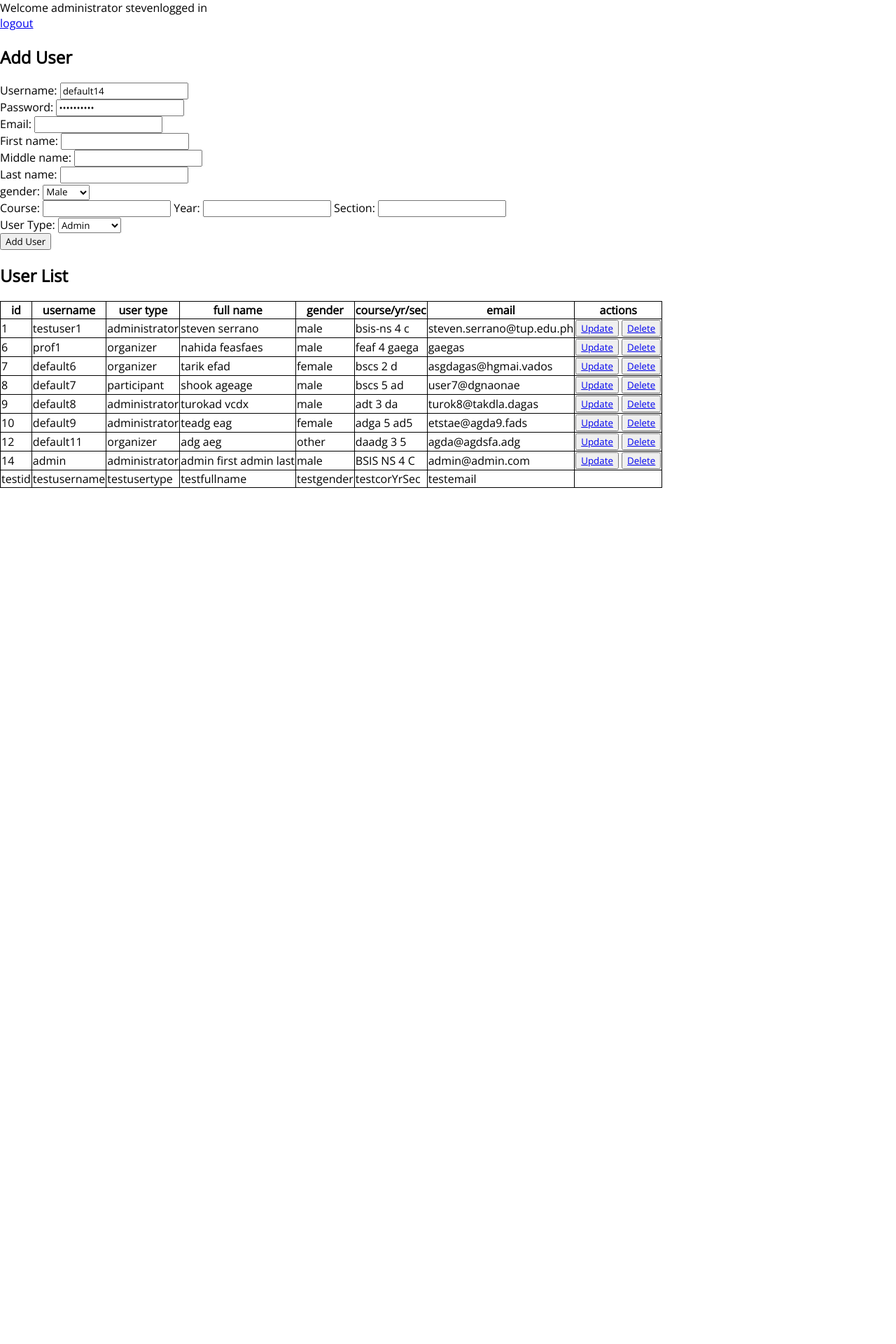
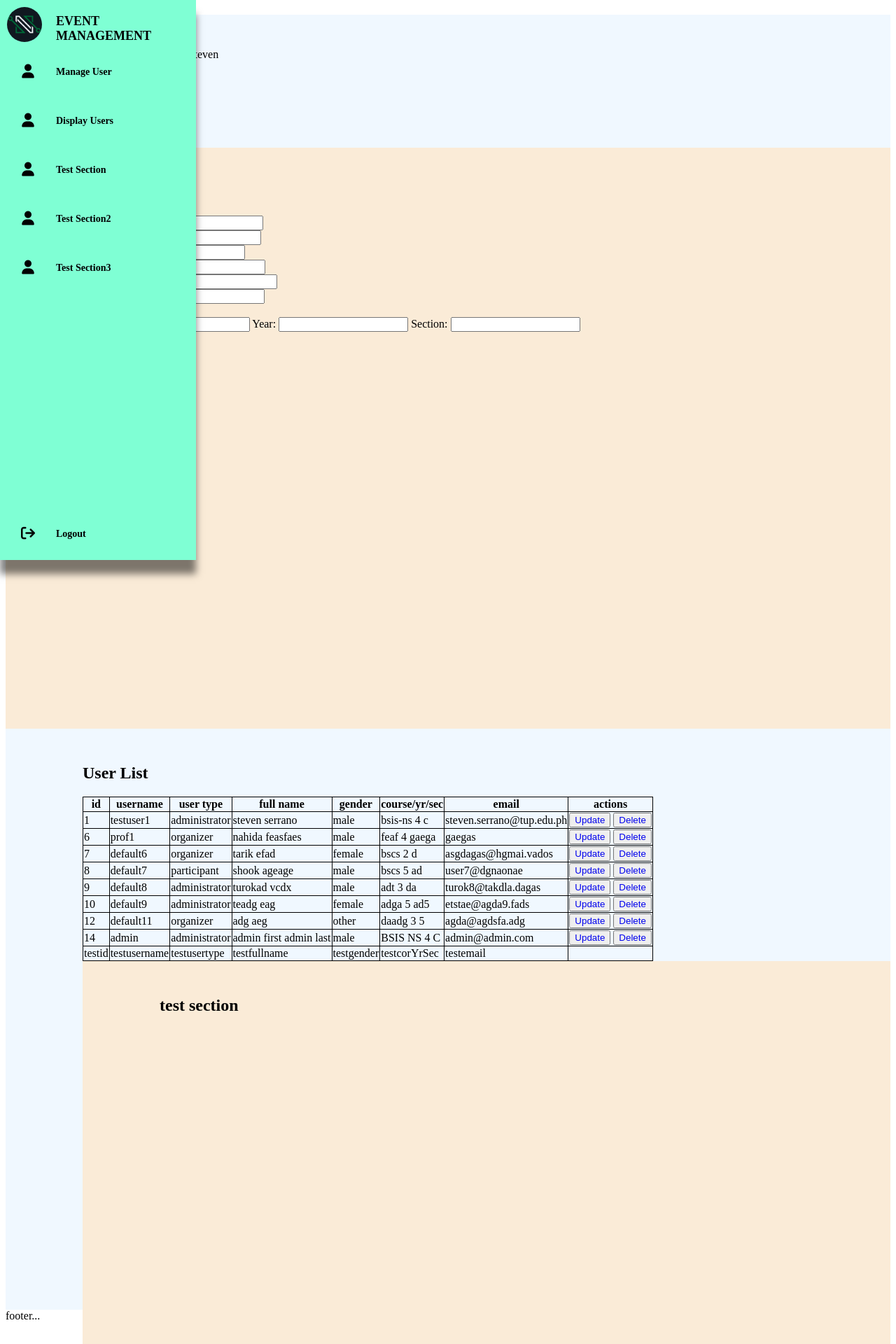
Before and after one commit to serrano1314/school-events, a PHP site: page /school-events/admin/index.php in a window 1280 px wide. Shown: the top 1920 px of the page at 70% size. Before the commit the page ends 697 px from the top, so only its background shows below. Run offline with PHP 8.4, Linux system fonts and the light colour scheme; a user stored in the database is signed in; data comes from the database, SQL or seed files in the repository; some libraries are stand-ins or nearby versions.

Commit message:
add navigation per section (will fix it later)
will fix it later...

```diff
--- /dev/null
+++ b/admin/footer.php
@@ -0,0 +1,14 @@
+<footer>
+
+    footer...
+
+</footer>
+
+</body>
+
+<script src='https://cdn.jsdelivr.net/npm/fullcalendar@6.1.4/index.global.min.js'></script>
+<script src="https://unpkg.com/gridjs/dist/gridjs.umd.js"></script>
+<script src="admin.js"></script>
+
+
+</html>
--- /dev/null
+++ b/admin/header.php
@@ -0,0 +1,32 @@
+
+<!DOCTYPE html>
+<html lang="en">
+<head>
+    <meta charset="UTF-8">
+    <meta http-equiv="X-UA-Compatible" content="IE=edge">
+    <meta name="viewport" content="width=device-width, initial-scale=1.0">
+    <title>School Events Management System</title>
+
+
+    <link rel="stylesheet" href="../style.css">
+    <link rel="stylesheet" href="../CSS/admintest.css">
+    <link
+      href="https://unpkg.com/gridjs/dist/theme/mermaid.min.css" rel="stylesheet">
+
+    <script src="https://kit.fontawesome.com/4667e2671f.js" crossorigin="anonymous"></script>
+    <script src="https://cdn.jsdelivr.net/npm/chart.js"></script>
+
+
+</head>
+<body>
+    <nav >
+        <ul class="sidenav">
+            <li class="logo"><a id="logo" href=""><img src="../images/logo.png" alt=""><span class="nav-item">Event Management</span></a></li>
+            <li class="nav"><a href="#manage-user"><i class="fa fa-solid fa-user"></i><span class="nav-item">Manage User</span></a></li>
+            <li class="nav"><a href="#display-user"><i class="fa fa-solid fa-user"></i><span class="nav-item">Display Users</span></a></li>
+            <li class="nav"><a href="#testsection"><i class="fa fa-solid fa-user"></i><span class="nav-item">Test Section</span></a></li>
+            <li class="nav"><a href="#testsection2"><i class="fa fa-solid fa-user"></i><span class="nav-item">Test Section2</span></a></li>
+            <li class="nav"><a href="#testsection3"><i class="fa fa-solid fa-user"></i><span class="nav-item">Test Section3</span></a></li>
+            <li class="nav logout"><a href="../logout.php"><i class="fa fa-solid fa-arrow-right-from-bracket"></i><span class="nav-item">Logout</span></a></li>
+        </ul>
+    </nav>
--- a/admin/index.php
+++ b/admin/index.php
@@ -4,40 +4,33 @@
 
     if(isset($_SESSION['userdata'])){
         include 'db_connect.php';
-        echo 'Welcome '.$_SESSION['userdata']['user_type'].' ';
-        echo $_SESSION['userdata']['first_name'];
 
         $sql = "SELECT * from users";
         if ($result = mysqli_query($con, $sql)) {
             $rowcount = mysqli_num_rows( $result );
         }
-        echo 'logged in';
+
     }else{
         header("location: index.php");
         exit();
     }
 ?>
-<!DOCTYPE html>
-<html lang="en">
-<head>
-    <meta charset="UTF-8">
-    <meta http-equiv="X-UA-Compatible" content="IE=edge">
-    <meta name="viewport" content="width=device-width, initial-scale=1.0">
-    <title>Admin</title>
-    <link rel="stylesheet" href="../style.css">
-</head>
-<body>
-    <nav>
-        <a href="../logout.php">logout</a>
-        <!-- must include php here instead-->
-    </nav>
+<?php include 'header.php' ?>
     <main id="main-content">
         <h1>
             <?php
 
             ?>
         </h1>
-        <section id='manage-user'>
+        <section class="welcome-section" id='welcome-section'>
+            <?php
+                echo 'logged in <br/>';
+                echo 'Welcome '.$_SESSION['userdata']['user_type'].' ';
+                echo $_SESSION['userdata']['first_name'];
+
+            ?>
+        </section>
+        <section class="manage-user" id='manage-user'>
             <div id="add-user">
                 <h2>Add User</h2>
                 <form action="add_user.php" method="POST">
@@ -85,7 +78,7 @@
         </section>
 
 
-        <section id="display-user">
+        <section class="display-user" id="display-user">
             <h2>User List</h2>
             <style>
                 table, th, td {
@@ -147,12 +140,22 @@
                     <td>testemail</td>
                 </tr>
             </table>
+        <section class="test-section" id="testsection">
+            <h2>test section</h2>
+
         </section>
+
+
+        <section class="test-section2" id="testsection2">
+            <h2>test section 2</h2>
+
+        </section>
+
+        <section class="test-section3" id="testsection3">
+            <h2>test section 3</h2>
 
         </section>
     </main>
-    <footer>
-        <!-- must include php here instead-->
-    </footer>
-</body>
-</html>
+    <?php
+        include 'footer.php';
+    ?>
--- /dev/null
+++ b/css/admintest.css
@@ -0,0 +1,119 @@
+* {
+    text-decoration: none;
+    list-style: none;
+}
+nav {
+   position: fixed;
+   top: 0%;
+   left: 0%;
+   bottom: 0%;
+   height: 100%;
+   background-color:aquamarine;
+   width: 80px;
+   overflow: hidden;
+   transition: width 0.1s linear;
+   box-shadow: 0 20px 10px rgba(0, 0, 0, .5);
+   z-index: 1;
+   align-items: center;
+}
+
+.sidenav {
+   list-style: none;
+   text-decoration: none;
+   margin: 0;
+   padding: 0;
+}
+
+
+.logo img {
+   width: 50px;
+   border-radius: 50%;
+}
+
+.logo span {
+   font-weight: bold;
+   font-size: 18px;
+   text-transform: uppercase;
+}
+#logo {
+   padding: 10px 10px;
+   display: flex;
+   width: auto;
+}
+
+.nav a{
+   position: relative;
+   color: black;
+   font-size: 14px;
+   display: table;
+   width: 300px;
+   padding: 10px 0px 10px 20px;
+}
+
+.fa {
+   position: relative;
+   width: 40px;
+   height: 50px;
+   top: 12px;
+   font-size: 20px;
+   text-align: center;
+}
+
+.nav-item {
+   position: relative;
+   top: 10px;
+   margin-left: 20px;
+   font-weight:bolder;
+   width: 200px;
+   color: black
+}
+
+nav:hover {
+   width: 280px;
+   transition: all 0.1s ease;
+}
+.logout{
+   position: absolute;
+   bottom: 0;
+
+}
+
+li.nav:hover {
+   background-color:rgb(189, 245, 226)
+}
+
+
+.header{
+   font-weight: bolder
+}
+
+.welcome-section,
+.manage-user,
+.display-user,
+.test-section,
+.test-section2,
+.test-section3{
+   padding-top: 30px;
+   padding-left: 110px;
+   height: 100vh;
+}
+
+.welcome-section{
+   background-color: aliceblue;
+   height: 20vh;
+}
+.manage-user{
+   background-color: antiquewhite;
+}
+.display-user{
+   background-color: aliceblue;
+}
+.test-section{
+   background-color: antiquewhite;
+}
+.test-section2{
+   background-color: aliceblue;
+}
+.test-section3{
+   background-color: antiquewhite;
+}
```
Also changed, not shown: CSS/admin.css (+30 -0 lines), css/style.css (renamed from style.css), images/logo.png (renamed from img files/logo.png).
